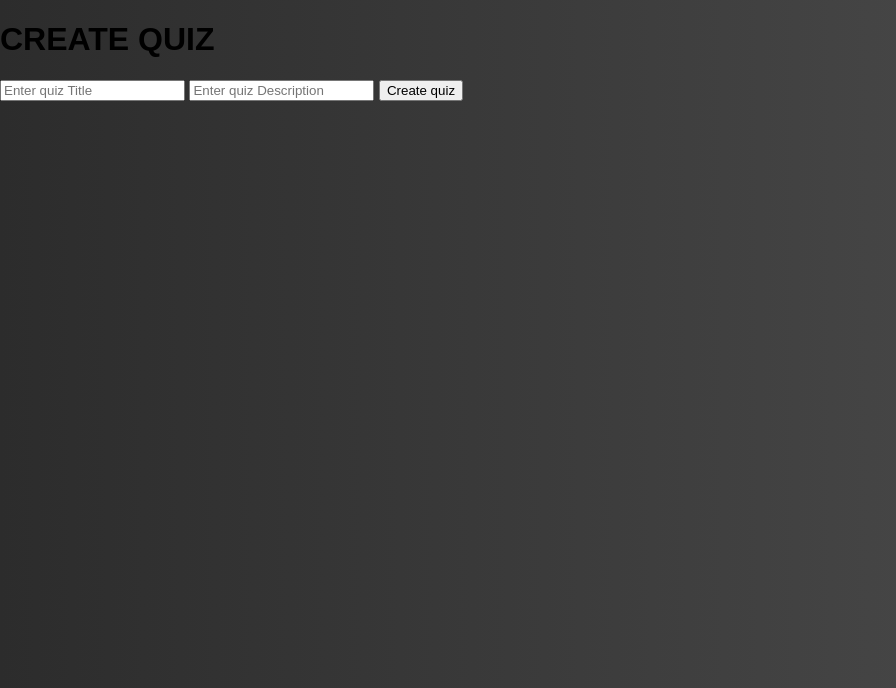
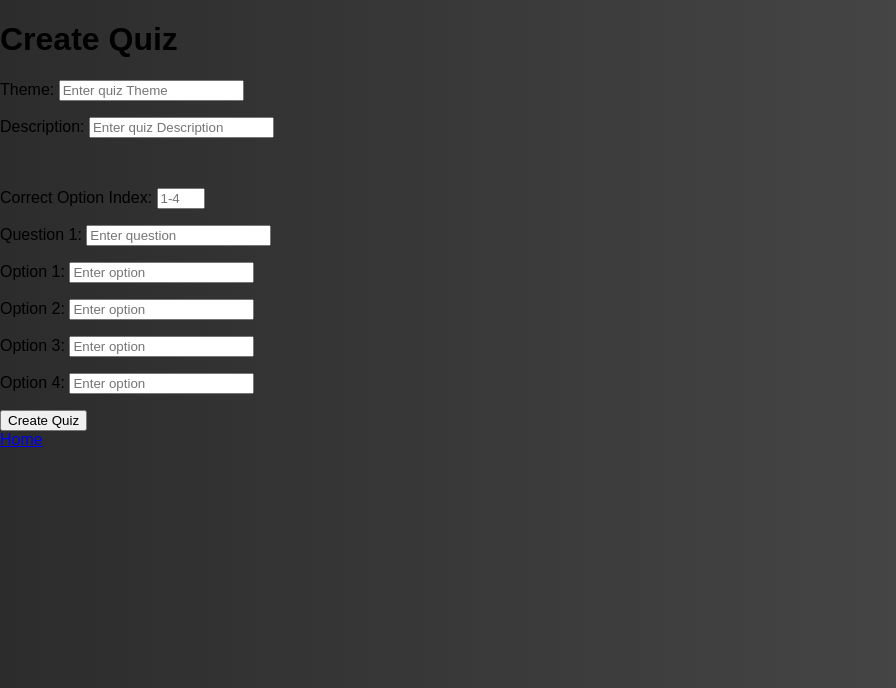
Before and after one commit to graverspng/quiz-group, a PHP site: template App/views/tasks/create.quiz.view.php in a window 1280 px wide. Shown: the top 688 px of the page, without its empty margins (0-896 px from the left). Run offline with PHP 8.4, Linux system fonts and the light colour scheme; the template is opened without the code that fills it: most values are stand-ins (such as "Sample title", 1, 10 or a date in 2020).

Commit message:
Add Questions CREATE

```diff
--- a/App/models/Quiz.php
+++ b/App/models/Quiz.php
@@ -9,7 +9,6 @@ class quizModel {
         $this->db = new Database();
     }
 
-    // Create quiz method
     public function createQuiz(string $Title, string $description) {
         $Title = htmlspecialchars($Title);
         $description = htmlspecialchars($description);
@@ -20,10 +19,9 @@ class quizModel {
             ':description' => $description,
         ]);
 
-        return $query->rowCount() > 0; // Return true if insert was successful
+        return $query->rowCount() > 0;
     }
 
-    // Fetch all quizzes method
     public function getAllQuizzes() {
         $query = $this->db->dbconn->prepare("SELECT * FROM quizzes");
         $query->execute();
--- a/App/views/tasks/create.quiz.view.php
+++ b/App/views/tasks/create.quiz.view.php
@@ -1,16 +1,26 @@
-
-
 <div>
-    <h1>CREATE QUIZ</h1>
+    <h1>Create Quiz</h1>
 
     <form action="/create" method="POST">
         <div>
+            <p>Theme: <input type="text" name="title" placeholder="Enter quiz Theme" required></p>
+            <p>Description: <input type="text" name="description" placeholder="Enter quiz Description" required></p>
 
-            <input type="text" name="title" placeholder="Enter quiz Title">
-            <input type="text" name="description" placeholder="Enter quiz Description">
+            <br>
 
-            <button type="submit" >Create quiz</button>
+            <?php for ($i = 1; $i <= 1; $i++): ?>
+                <div class="Question-<?php echo $i; ?>">
+                    <p>Correct Option Index: <input type="number" name="questions[<?php echo $i; ?>][correct]" min="1" max="4" placeholder="1-4" required></p>
+                    <p>Question <?php echo $i; ?>: <input type="text" name="questions[<?php echo $i; ?>][text]" placeholder="Enter question" required></p>
+                    <p>Option 1: <input type="text" name="questions[<?php echo $i; ?>][options][]" placeholder="Enter option" required></p>
+                    <p>Option 2: <input type="text" name="questions[<?php echo $i; ?>][options][]" placeholder="Enter option" required></p>
+                    <p>Option 3: <input type="text" name="questions[<?php echo $i; ?>][options][]" placeholder="Enter option" required></p>
+                    <p>Option 4: <input type="text" name="questions[<?php echo $i; ?>][options][]" placeholder="Enter option" required></p>
+                </div>
+            <?php endfor; ?>
+            <button type="submit">Create Quiz</button>
         </div>
     </form>
 
+    <a href="/">Home</a>
 </div>
--- a/App/views/tasks/index.view.php
+++ b/App/views/tasks/index.view.php
@@ -19,6 +19,10 @@
                 <h2><?php echo htmlspecialchars($quiz['title']); ?></h2>
                 <p><?php echo htmlspecialchars($quiz['description']); ?></p>
 
+                <form action="/php route">
+                  <button>Play the Quiz</button>
+                </form>
+                <br>
                 <form action="/leader-board" method="POST">
                     <button>Leaderboard</button>
                 </form>
@@ -34,7 +38,7 @@
 <style>
   .container {
     width: 350px;
-    height: 500px;
+    height: 200px;
     margin: 10px;
     padding: 10px;
     border: 1px solid #ddd;
```
Also changed, not shown: App/controllers/tasks/create-quiz.php (+37 -12 lines).
